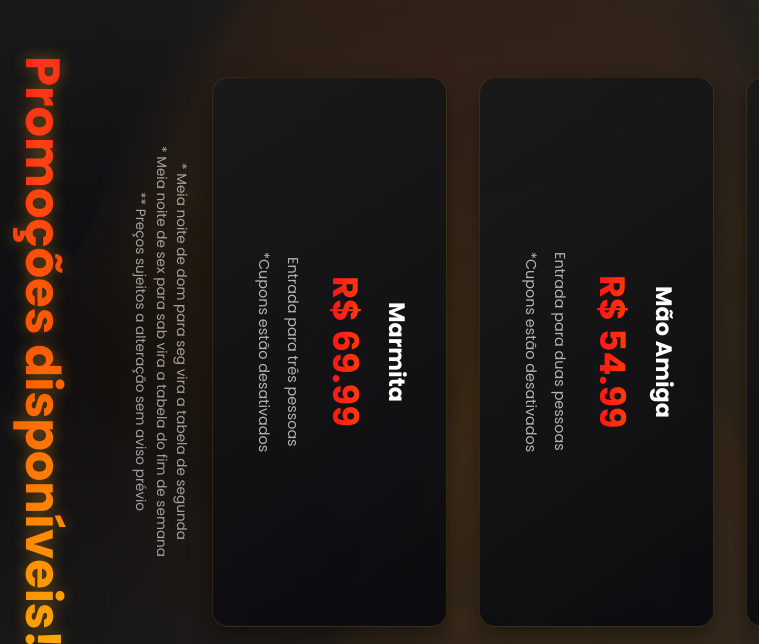
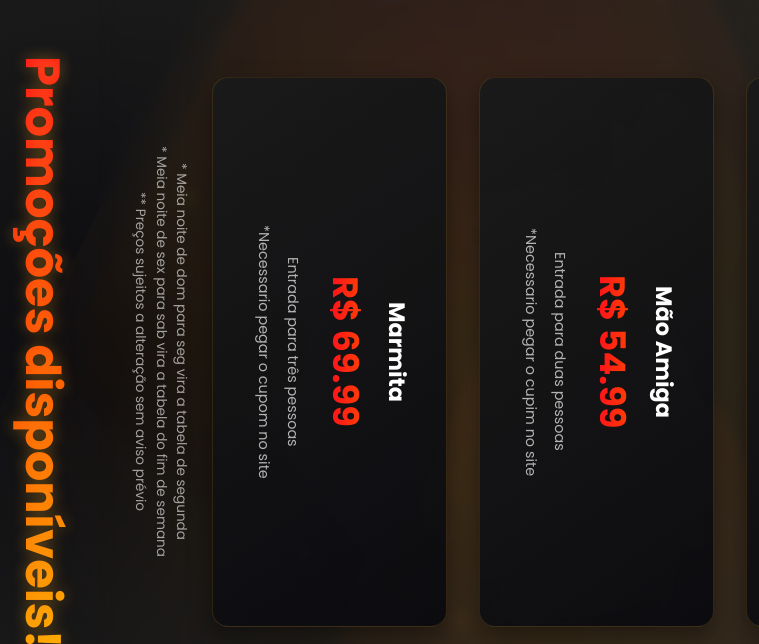
Before and after one commit to matteustirado/Tabela-Dedalos-New, a plain HTML site: page tabela-sp.html in a window 1280 px wide. Shown: the part 187-831 px from the top of the page, 521-1280 px from the left. Drawn offline with Linux system fonts and the light colour scheme.

Commit message:
Atualizar o tabela-sp.html

```diff
--- a/tabela-sp.html
+++ b/tabela-sp.html
@@ -69,7 +69,7 @@
                                 <div class="price-value">R$ <span class="price">80</span></div>
                                 <ul class="price-features">
                                     <li>Entrada para duas pessoas</li>
-                                    <li>*Cupons estão desativados</li>
+                                    <li>*Necessario pegar o cupim no site</li>
                                 </ul>
                             </div>
                             <div class="price-card">
@@ -77,7 +77,7 @@
                                 <div class="price-value">R$ <span class="price">120</span></div>
                                 <ul class="price-features">
                                     <li>Entrada para três pessoas</li>
-                                    <li>*Cupons estão desativados</li>
+                                    <li>*Necessario pegar o cupom no site</li>
                                 </ul>
                             </div>
                         </div>
```
